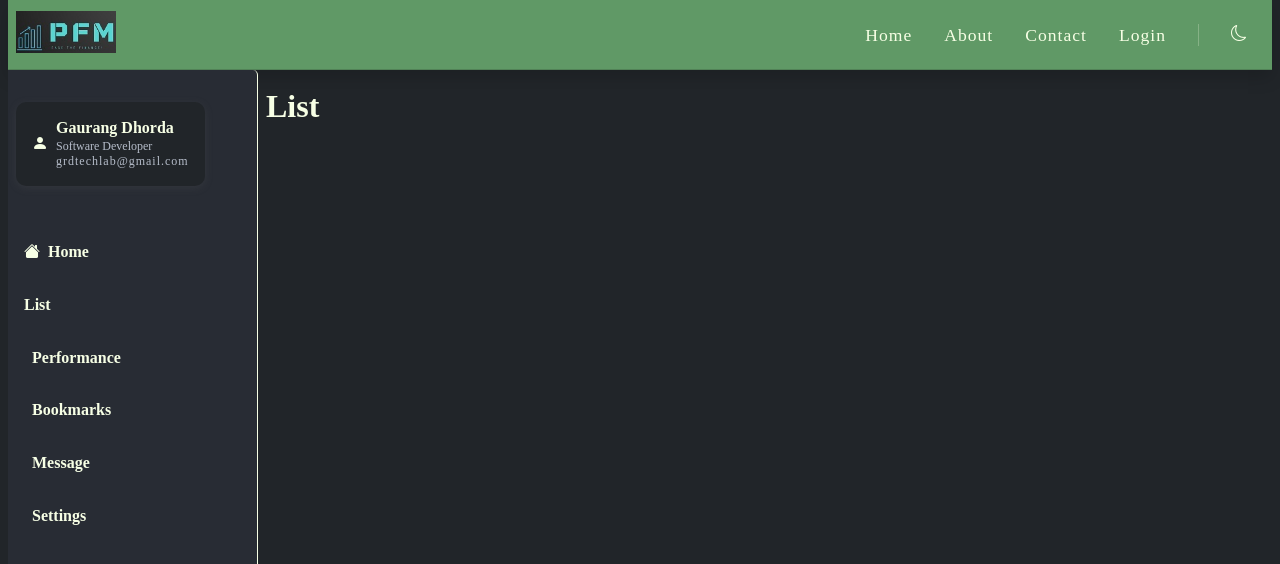
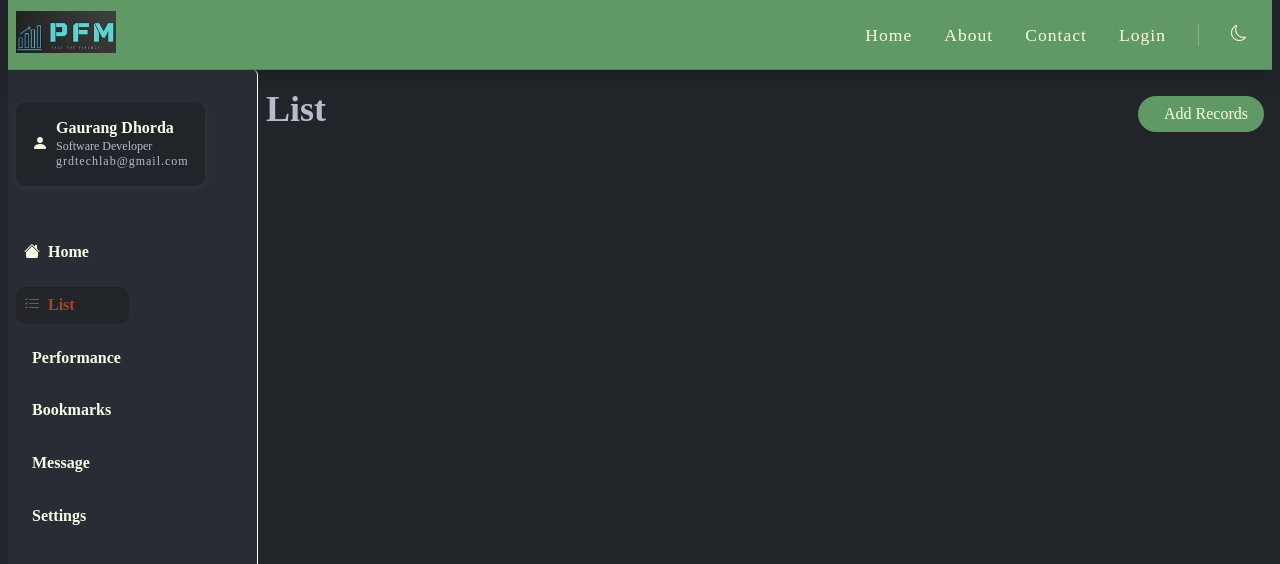
Before and after one commit to GRDtechlab/pfm, a React (Vite) app: page /list in a window 1280 px wide. Shown: the top 564 px of the page. Built offline with nearby package versions, Linux system fonts and the light colour scheme.

Commit message:
Added React-Router with lazy load routes

```diff
--- a/src/App.jsx
+++ b/src/App.jsx
@@ -4,14 +4,16 @@ import './App.css';
 import { Suspense, lazy} from 'react';
 import {  RouterProvider, createBrowserRouter} from 'react-router-dom';
 
-import Main from './components/main/Main';
+import MainLayout from "./components/main/MainLayout";
 const Dashboard = lazy(() => import('./components/dashboard/Dashboard' /*webpackChunkName: "Dashboard-Lazy-Load"*/));
+const ListCmp = lazy(() => import('./components/list/ListCmp' /*webpackChunkName: "List-Lazy-Load"*/));
 
 function App() {
 // 64a92ec2c0b4c1328f8089b7 -- USERID to be passed to check dashboard of the related user.
 const router = createBrowserRouter([
   {
-    path:'/',element:<Main/>,
+    path:'/',
+    element:<MainLayout/>,
     children:[
       {
         path:'/',
@@ -20,8 +22,10 @@ const router = createBrowserRouter([
                 </Suspense>
       },
       {
-        path:'/list',
-        element:<h1>List</h1>
+        path:'list',
+        element: <Suspense fallback={<h1 className='ml-3'>Loading Lists...</h1>}>
+                  { <ListCmp /> }
+                </Suspense>
       }
     ]
   }
--- a/src/components/dashboard/Dashboard.jsx
+++ b/src/components/dashboard/Dashboard.jsx
@@ -47,7 +47,7 @@ const Dashboard =() => {
 
 
 
-    if (error) return  <div> {error.status === 'FETCH_ERROR' && <h1>Server is not Responding. Check after sometimes.</h1>}  </div>
+    if (error) return  <div> {error.status === 'FETCH_ERROR' && <h1 className='ml-3'>Server is not Responding. Check after sometimes.</h1>}  </div>
 
     if(isLoading) return <h1 className='ml-3'>Data is fetching </h1>
 
--- /dev/null
+++ b/src/components/list/ListCmp.jsx
@@ -0,0 +1,19 @@
+import './list.css';
+
+const ListCmp =() => {
+    return <>
+        <div className='main-list'>
+            <div className="head-title">
+                <div className="left">
+                    <h1 className='header-color'>List</h1>
+                </div>
+                <a href="#" className="btn-download">
+                    <i className="bx bxs-cloud-download"></i>
+                <span className="text">Add Records</span>
+                </a>
+            </div>
+        </div>
+    </>
+}
+
+export default ListCmp;
--- /dev/null
+++ b/src/components/list/list.css
@@ -0,0 +1,37 @@
+.main-list {
+  width: 100%;
+  /* padding: 36px 24px;
+      font-family: var(--lato);
+      height: 100vh; */
+}
+.main-list .head-title {
+  display: flex;
+  align-items: center;
+  justify-content: space-between;
+  grid-gap: 16px;
+  flex-wrap: wrap;
+}
+
+.main-list .head-title .left h1 {
+  font-size: 36px;
+  font-weight: 600;
+  margin-bottom: 10px;
+}
+
+.main-list .head-title .btn-download {
+  height: 36px;
+  padding: 0 16px;
+  border-radius: 36px;
+  background: var(--PFM-primary);
+  display: flex;
+  justify-content: center;
+  align-items: center;
+  grid-gap: 10px;
+  font-weight: 500;
+}
+
+@media screen and (max-width: 1024px) {
+  .main-list .head-title {
+    margin-left: 1.5em;
+  }
+}
--- a/src/components/main/Main.jsx
+++ b/src/components/main/MainLayout.jsx
@@ -7,7 +7,7 @@ import Sidebar from './Sidebar';
 import Navbar from '../navbar/Navbar';
 import Footer from '../footer/Footer';
 
-const Main = () => {
+const MainLayout = () => {
     const [open,setOpen] = useState(false)
 
     return(
@@ -30,4 +30,4 @@ const Main = () => {
     )
 }
 
-export default Main;
+export default MainLayout;
--- a/src/components/main/Sidebar.jsx
+++ b/src/components/main/Sidebar.jsx
@@ -1,5 +1,5 @@
 /* eslint-disable react/prop-types */
-import { Link } from 'react-router-dom'
+import { NavLink } from 'react-router-dom'
 import './sidebar.css'
 
 const Sidebar = (props) =>{
@@ -16,10 +16,10 @@ const Sidebar = (props) =>{
                         </div>
                     </div>
                     <div className="menu">
-                    <Link to='/'> <i className="bi bi-house-fill"></i> Home </Link>
+                    <NavLink to='/' className={({isActive})=>(isActive ? 'active-link' : '')}> <i className="bi bi-house-fill"></i> Home </NavLink>
                         {/* <a href="#"> <i className="bi bi-house-fill"></i> Home</a> */}
                         {/* <a href="#"> <i className="fa fa-newspaper-o"></i> List</a> */}
-                        <Link to='/list'> List </Link>
+                        <NavLink to='/list' className={({isActive})=>(isActive ? 'active-link' : '')} ><i className="bi bi-list-check"></i>  List </NavLink>
                         <a href="#"> <i className="fa fa-bar-chart-o"></i> Performance</a>
                         <a href="#"> <i className="fa fa-bookmark-o"></i> Bookmarks</a>
                         <a href="#"> <i className="fa fa-envelope-o"></i> Message</a>
--- a/src/components/main/sidebar.css
+++ b/src/components/main/sidebar.css
@@ -38,7 +38,7 @@
   font-weight: bolder;
 }
 .menu a:hover {
-  color: var(--PFM-primary);
+  color: var(--PFM-primary) !important;
   background-color: var(--PFM-main-bg-color);
   border-radius: 10px;
 }
@@ -75,6 +75,18 @@
   width: 220px;
   z-index: 100;
   /* position: relative; */
+}
+
+.sub-menu-container {
+  display: flex;
+  align-items: center;
+  justify-content: space-between;
+  width: 100%;
+}
+.active-link {
+  color: var(--PFM-light-orange-color) !important;
+  background-color: var(--PFM-main-bg-color);
+  border-radius: 10px;
 }
 
 @media only screen and (max-width: 1024px) {
@@ -134,4 +146,10 @@
   .show-backdrop {
     left: 300px;
   }
+  .hide-submenu {
+    display: none;
+  }
+  .show-submenu {
+    display: block;
+  }
 }
```
